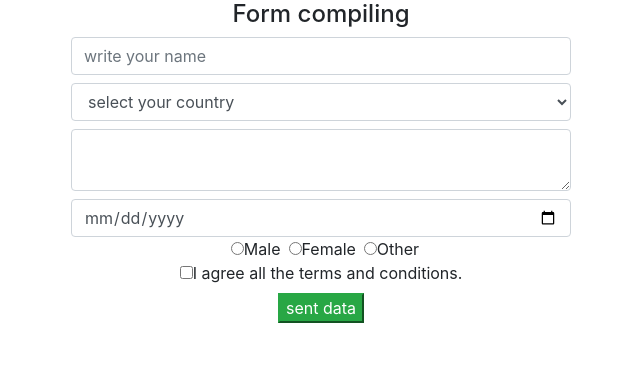
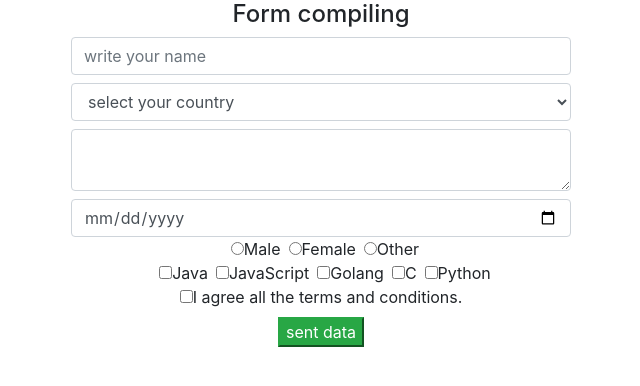
Before and after one commit to oaes/React-practice-v2, a React app: page / in a window 1280 px wide. Shown: the top 386 px of the page, without its empty margins (319-959 px from the left). Built offline with nearby package versions, Linux system fonts and the light colour scheme.

Commit message:
skills part added

```diff
--- a/src/components/inputs/index.jsx
+++ b/src/components/inputs/index.jsx
@@ -8,6 +8,7 @@ class Inputs extends React.Component {
     birthday: "",
     gender: "",
     agree: false,
+    skill: [],
   };
   handleEvent = (event) => {
     this.setState({
@@ -83,6 +84,49 @@ class Inputs extends React.Component {
           />
           Other
         </div>
+
+        <div>
+          <input
+            className="ml-2"
+            type="checkbox"
+            name="skills"
+            value="java"
+            onChange={this.handleSkill}
+          />
+          Java
+          <input
+            className="ml-2"
+            type="checkbox"
+            name="skills"
+            value="javaScript"
+            onChange={this.handleSkill}
+          />
+          JavaScript
+          <input
+            className="ml-2"
+            type="checkbox"
+            name="skills"
+            value="Golang"
+            onChange={this.handleSkill}
+          />
+          Golang
+          <input
+            className="ml-2"
+            type="checkbox"
+            name="skills"
+            value="C"
+            onChange={this.handleSkill}
+          />
+          C
+          <input
+            className="ml-2"
+            type="checkbox"
+            name="skills"
+            value="Python"
+            onChange={this.handleSkill}
+          />
+          Python
+        </div>
         <div>
           <input
             type="checkbox"
@@ -90,7 +134,7 @@ class Inputs extends React.Component {
             checked={agree}
             onChange={this.handleCheckBox}
           />
-           I agree all the terms and conditions.
+          I agree all the terms and conditions.
         </div>
         <button
           className="my-2 btn-success"
```
